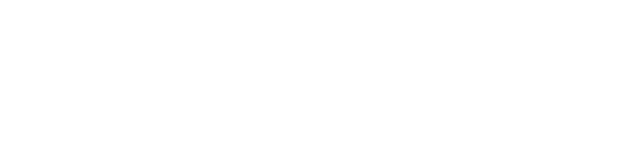
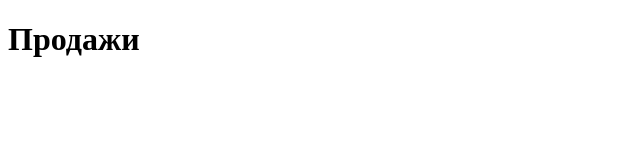
Before and after one commit to SerKit163/demo-original, a plain HTML site: page sales.html in a window 1280 px wide. Shown: the whole page, without its empty margins (0-640 px from the left). Drawn offline with Linux system fonts and the light colour scheme.

Commit message:
Original h1 Salres

```diff
--- a/sales.html
+++ b/sales.html
@@ -7,6 +7,6 @@
     <title>Sales</title>
 </head>
 <body>
-
+    <h1>Продажи</h1>
 </body>
 </html>
```
